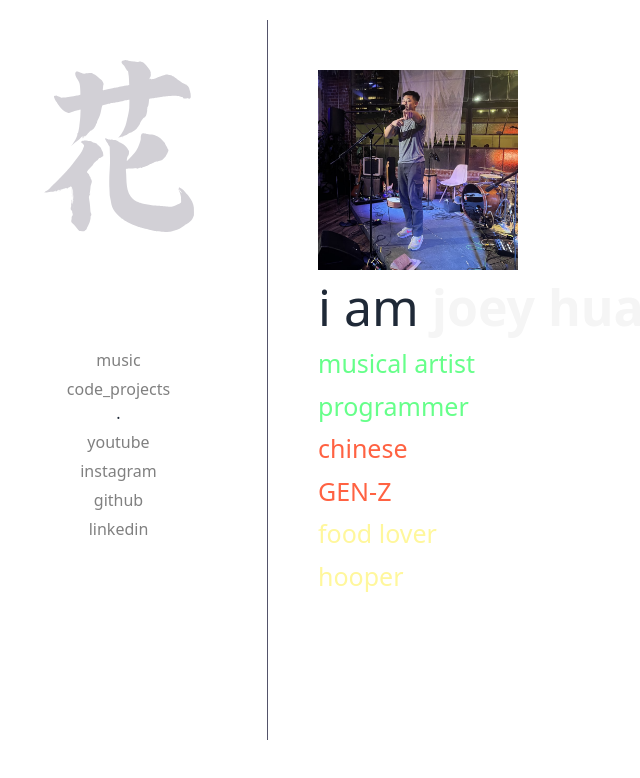
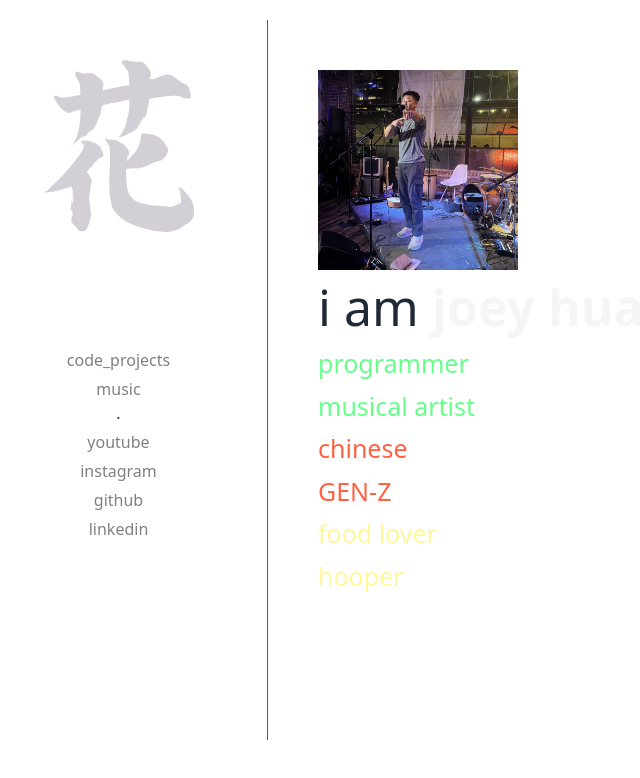
Before and after one commit to joeyhuaa/joronoa, a Next.js app: page /home in a window 1280 px wide. Shown: the top 778 px of the page, without its empty margins (0-640 px from the left). Built offline with nearby package versions, Linux system fonts and the light colour scheme; a web font is replaced by a local one.

Commit message:
reorder couple tings

```diff
--- a/pages/_app.tsx
+++ b/pages/_app.tsx
@@ -15,8 +15,8 @@ import useMediaQuery from '@mui/material/useMediaQuery';
 
 const pages = [
   'home',
+  'code_projects',
   'music',
-  'code_projects',
 ]
 const links = {
   'youtube': 'https://www.youtube.com/@joronoa_music',
--- a/pages/home.tsx
+++ b/pages/home.tsx
@@ -7,7 +7,7 @@ import useMediaQuery from '@mui/material/useMediaQuery';
 export default function Home() {
   const [nameHovered, setNameHovered] = useState(false)
   const [raceHovered, setRaceHovered] = useState(false)
-  const [zodiacHovered, setZodiacHovered] = useState(false)
+  // const [zodiacHovered, setZodiacHovered] = useState(false)
   const isMobile = useMediaQuery('(max-width:450px)')
 
   return (
@@ -27,10 +27,10 @@ export default function Home() {
           <Title onMouseEnter={() => setNameHovered(true)} onMouseLeave={() => setNameHovered(false)} isMobile={isMobile}>
             i am <Name>{!nameHovered ? <HoverText>joey hua</HoverText> : <UnHoverText>joronoa</UnHoverText>}</Name>
           </Title>
+          <Career isMobile={isMobile}>programmer</Career>
           <Career isMobile={isMobile}>
             <a href='https://open.spotify.com/artist/1zEBlYdwmgdTZAOHE753V2?si=T84NnR93TMOao-aTDgs6ng' target='_blank'>musical artist</a>
           </Career>
-          <Career isMobile={isMobile}>programmer</Career>
           <Heritage onMouseEnter={() => setRaceHovered(true)} onMouseLeave={() => setRaceHovered(false)} isMobile={isMobile}>
             {raceHovered ? <HoverText>中国人</HoverText> : <UnHoverText>chinese</UnHoverText>}
           </Heritage>
```
